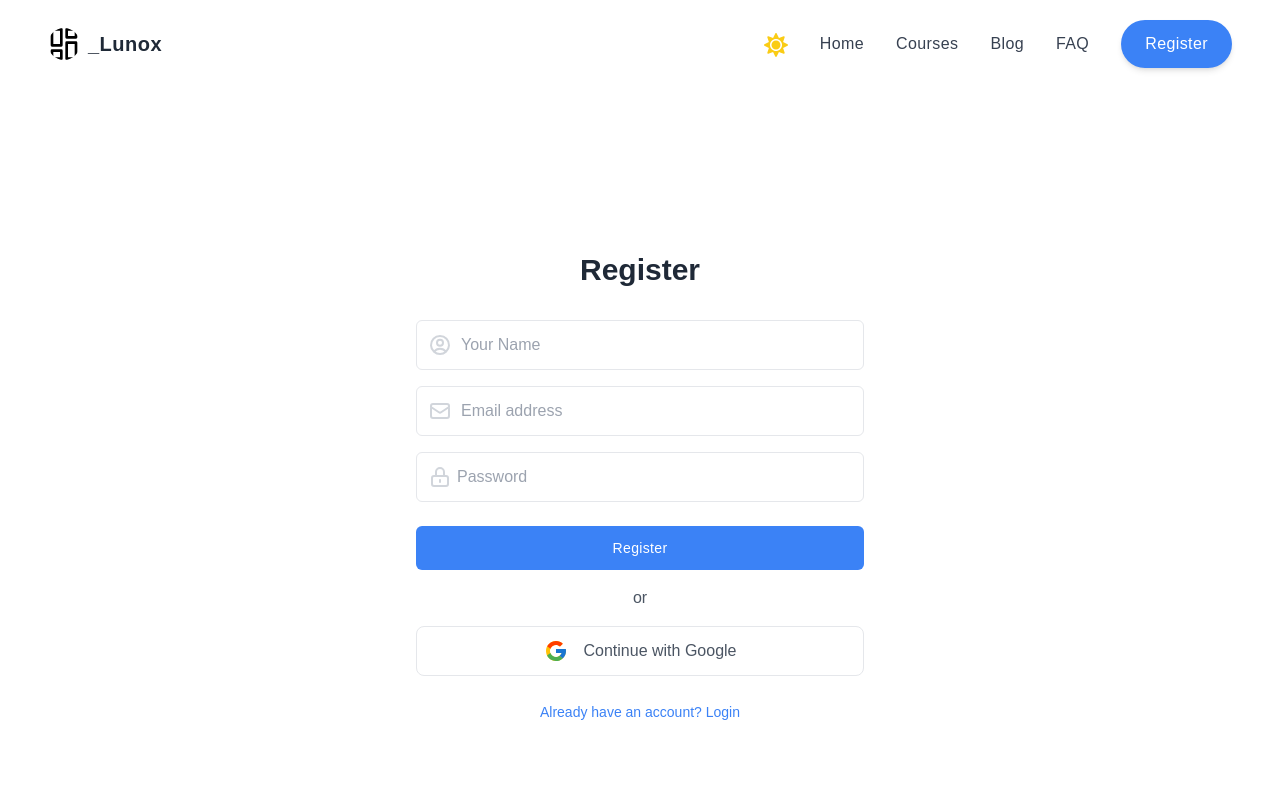
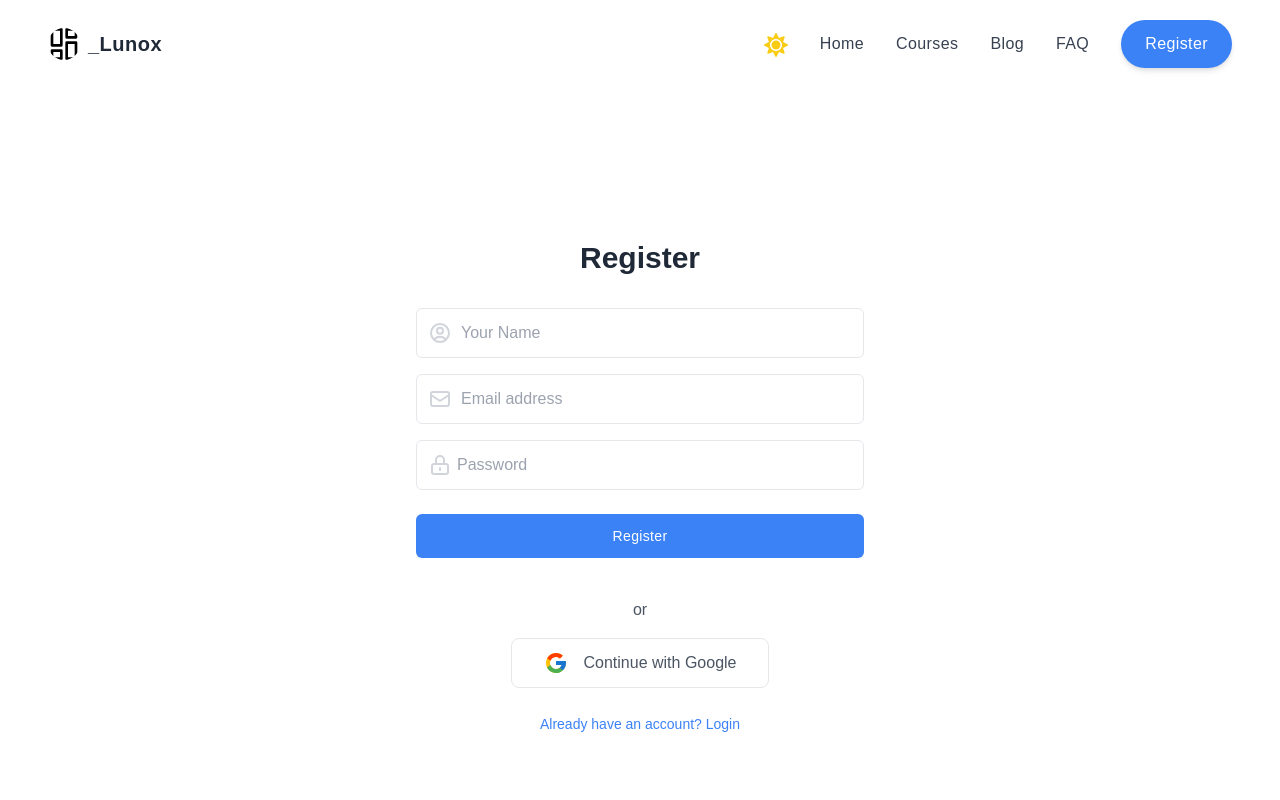
Before and after one commit to AlifSakib/lunox-learning-client-side, a React (Create React App) app: page /register in a window 1280 px wide. Shown: the top 800 px of the page. Built offline with nearby package versions, Linux system fonts and the light colour scheme; no server answers.

Commit message:
removed google sign in button from inside the from and placed outside of the form

```diff
--- a/src/components/Pages/Login/Login.js
+++ b/src/components/Pages/Login/Login.js
@@ -40,7 +40,6 @@ const Login = () => {
       .catch((error) => {
         const errorCode = error.code;
         const errorMessage = error.message;
-        toast.error(errorMessage);
       });
   };
 
@@ -56,7 +55,7 @@ const Login = () => {
 
   return (
     <section className="bg-white dark:bg-gray-900">
-      <div className="container flex items-center justify-center min-h-screen px-6 mx-auto">
+      <div className="container flex flex-col items-center justify-center min-h-screen px-6 mx-auto">
         <form onSubmit={handleSubmit} className="w-full max-w-md">
           <h1 className="text-3xl font-semibold text-gray-800 capitalize dark:text-white">
             Log in
@@ -120,6 +119,13 @@ const Login = () => {
             <button className="w-full px-6 py-3 text-sm font-medium tracking-wide text-white capitalize transition-colors duration-300 transform bg-blue-500 rounded-md hover:bg-blue-400 focus:outline-none focus:ring focus:ring-blue-300 focus:ring-opacity-50">
               Log in
             </button>
+          </div>
+        </form>
+
+        <div className="mt-6">
+          {/* <button className="w-full px-6 py-3 text-sm font-medium tracking-wide text-white capitalize transition-colors duration-300 transform bg-blue-500 rounded-md hover:bg-blue-400 focus:outline-none focus:ring focus:ring-blue-300 focus:ring-opacity-50">
+              Log in
+            </button> */}
 
           <p className="mt-4 text-center text-gray-600 dark:text-gray-400">
             or
@@ -160,7 +166,7 @@ const Login = () => {
             </Link>
           </div>
         </div>
-        </form>
+        {/* </form> */}
       </div>
     </section>
   );
--- a/src/components/Pages/Register/Register.js
+++ b/src/components/Pages/Register/Register.js
@@ -64,7 +64,7 @@ const Register = () => {
   return (
     <div>
       <section className="bg-white dark:bg-gray-900">
-        <div className="container flex items-center justify-center min-h-screen px-6 mx-auto">
+        <div className="container flex flex-col items-center justify-center min-h-screen px-6 mx-auto">
           <form onSubmit={handleSubmit} className="w-full max-w-md">
             <h1 className="text-3xl font-semibold text-gray-800 capitalize dark:text-white">
               Register
@@ -156,6 +156,12 @@ const Register = () => {
               <button className="w-full px-6 py-3 text-sm font-medium tracking-wide text-white capitalize transition-colors duration-300 transform bg-blue-500 rounded-md hover:bg-blue-400 focus:outline-none focus:ring focus:ring-blue-300 focus:ring-opacity-50">
                 Register
               </button>
+            </div>
+          </form>
+          <div className="mt-6">
+            {/* <button className="w-full px-6 py-3 text-sm font-medium tracking-wide text-white capitalize transition-colors duration-300 transform bg-blue-500 rounded-md hover:bg-blue-400 focus:outline-none focus:ring focus:ring-blue-300 focus:ring-opacity-50">
+                Register
+              </button> */}
 
             <p className="mt-4 text-center text-gray-600 dark:text-gray-400">
               or
@@ -196,7 +202,7 @@ const Register = () => {
               </Link>
             </div>
           </div>
-          </form>
+          {/* </form> */}
         </div>
       </section>
     </div>
```
Lines whose indentation alone changed are shown as unchanged.
